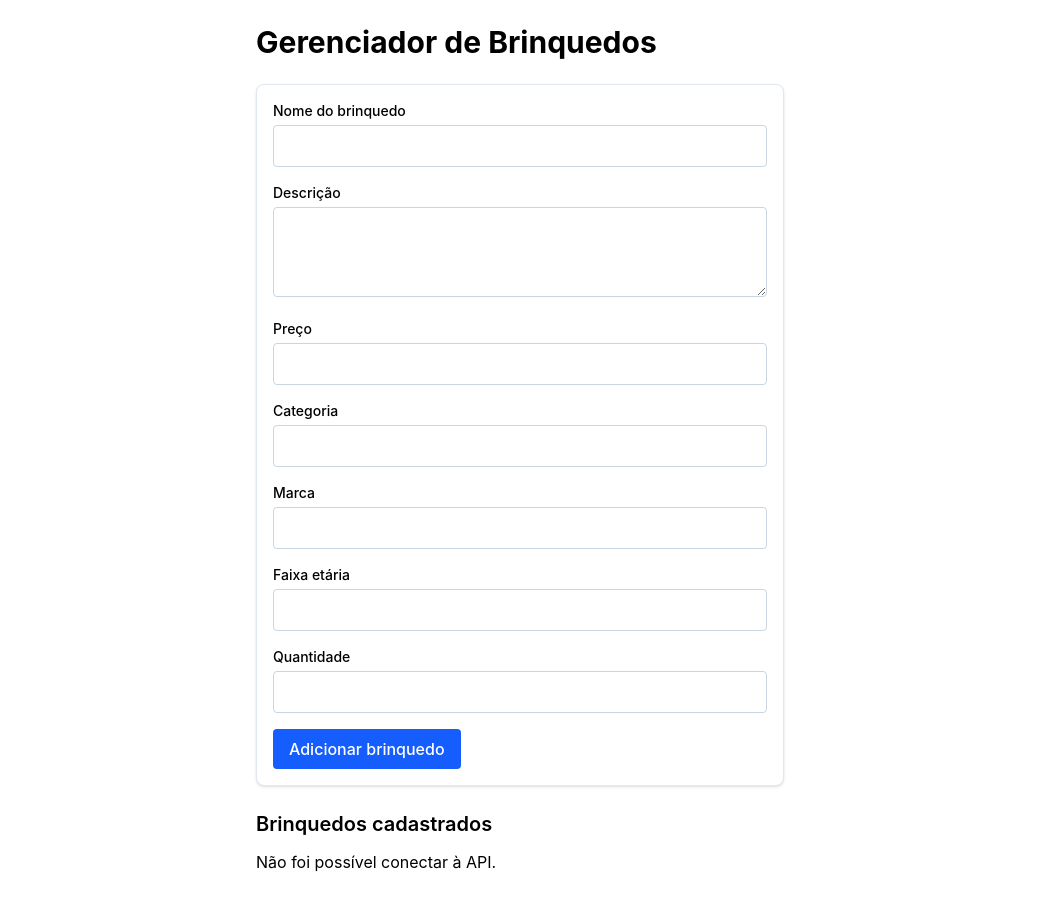
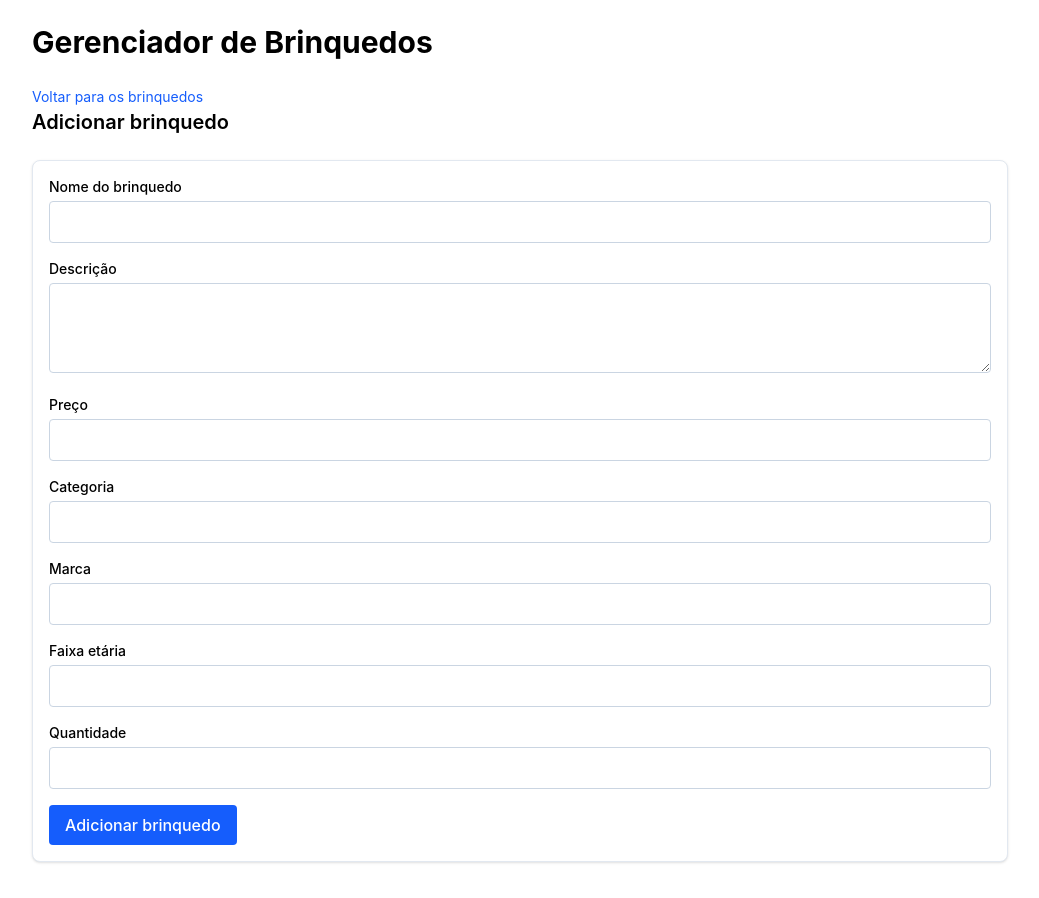
Before and after one commit to VLAfonso/C216-Lab, a React (Vite) app in the folder frontend/: page /brinquedos/novo in a window 1280 px wide. Shown: the whole page, without its empty margins (120-1159 px from the left). Built offline with nearby package versions, Linux system fonts and the light colour scheme; no server answers.

Commit message:
feat(frontend): separa listagem e cadastro em paginas

```diff
--- a/frontend/src/App.jsx
+++ b/frontend/src/App.jsx
@@ -1,42 +1,17 @@
-import { useEffect, useState } from "react";
-import { ToyForm } from "./components/ToyForm";
-import { ToyList } from "./components/ToyList";
-import { createToy, listToys } from "./services/toys";
+import { Navigate, Route, Routes } from "react-router-dom";
+import { ToyFormPage } from "./pages/ToyFormPage";
+import { ToyListPage } from "./pages/ToyListPage";
 
 export default function App() {
-  const [toys, setToys] = useState([]);
-  const [loading, setLoading] = useState(true);
-  const [loadError, setLoadError] = useState("");
-
-  useEffect(() => {
-    listToys()
-      .then(setToys)
-      .catch((error) => setLoadError(error.message))
-      .finally(() => setLoading(false));
-  }, []);
-
-  async function addToy(values) {
-    const created = await createToy(values);
-    setToys((current) => [...current, created]);
-  }
-
   return (
-    <main className="mx-auto min-h-screen max-w-xl space-y-6 p-4 sm:p-6">
+    <main className="mx-auto min-h-screen max-w-5xl space-y-6 p-4 sm:p-6">
       <h1 className="text-3xl font-bold">Gerenciador de Brinquedos</h1>
 
-      <ToyForm onAdd={addToy} />
-
-      <section aria-labelledby="toys-heading" className="space-y-3">
-        <h2 id="toys-heading" className="text-xl font-semibold">
-          Brinquedos cadastrados
-        </h2>
-
-        {loading && <p>Carregando brinquedos...</p>}
-
-        {loadError && <p role="alert">{loadError}</p>}
-
-        {!loading && !loadError && <ToyList toys={toys} />}
-      </section>
+      <Routes>
+        <Route path="/" element={<Navigate to="/brinquedos" replace />} />
+        <Route path="/brinquedos" element={<ToyListPage />} />
+        <Route path="/brinquedos/novo" element={<ToyFormPage />} />
+      </Routes>
     </main>
   );
 }
--- a/frontend/src/components/ToyForm.jsx
+++ b/frontend/src/components/ToyForm.jsx
@@ -1,14 +1,24 @@
 import { useState } from "react";
 import { validateToy } from "../validation";
 
-export function ToyForm({ onAdd }) {
-  const [name, setName] = useState("");
-  const [description, setDescription] = useState("");
-  const [price, setPrice] = useState("");
-  const [category, setCategory] = useState("");
-  const [brand, setBrand] = useState("");
-  const [ageRange, setAgeRange] = useState("");
-  const [quantity, setQuantity] = useState("");
+export function ToyForm({
+  initialValues = {},
+  onSubmit,
+  submitLabel = "Adicionar brinquedo",
+}) {
+  const [name, setName] = useState(initialValues.name ?? "");
+  const [description, setDescription] = useState(
+    initialValues.description ?? "",
+  );
+  const [price, setPrice] = useState(
+    initialValues.price != null ? String(initialValues.price) : "",
+  );
+  const [category, setCategory] = useState(initialValues.category ?? "");
+  const [brand, setBrand] = useState(initialValues.brand ?? "");
+  const [ageRange, setAgeRange] = useState(initialValues.age_range ?? "");
+  const [quantity, setQuantity] = useState(
+    initialValues.quantity != null ? String(initialValues.quantity) : "",
+  );
   const [errors, setErrors] = useState({});
   const [submitError, setSubmitError] = useState("");
   const [saving, setSaving] = useState(false);
@@ -34,15 +44,7 @@ export function ToyForm({ onAdd }) {
     setSubmitError("");
 
     try {
-      await onAdd(result.values);
-
-      setName("");
-      setDescription("");
-      setPrice("");
-      setCategory("");
-      setBrand("");
-      setAgeRange("");
-      setQuantity("");
+      await onSubmit(result.values);
     } catch (error) {
       setSubmitError(error.message);
     } finally {
@@ -221,7 +223,7 @@ export function ToyForm({ onAdd }) {
         disabled={saving}
         className="w-full rounded bg-blue-600 px-4 py-2 font-medium text-white hover:bg-blue-700 disabled:opacity-50 sm:w-auto"
       >
-        {saving ? "Salvando..." : "Adicionar brinquedo"}
+        {saving ? "Salvando..." : submitLabel}
       </button>
 
       {submitError && (
--- a/frontend/src/main.jsx
+++ b/frontend/src/main.jsx
@@ -1,10 +1,13 @@
 import { StrictMode } from "react";
 import { createRoot } from "react-dom/client";
+import { BrowserRouter } from "react-router-dom";
 import App from "./App";
 import "./index.css";
 
 createRoot(document.getElementById("root")).render(
   <StrictMode>
-    <App />
+    <BrowserRouter>
+      <App />
+    </BrowserRouter>
   </StrictMode>,
 );
--- /dev/null
+++ b/frontend/src/pages/ToyFormPage.jsx
@@ -0,0 +1,29 @@
+import { Link, useNavigate } from "react-router-dom";
+import { ToyForm } from "../components/ToyForm";
+import { createToy } from "../services/toys";
+
+export function ToyFormPage() {
+  const navigate = useNavigate();
+
+  async function handleSubmit(values) {
+    await createToy(values);
+    navigate("/brinquedos");
+  }
+
+  return (
+    <section className="space-y-6">
+      <div className="space-y-2">
+        <Link
+          to="/brinquedos"
+          className="text-sm text-blue-600 hover:underline"
+        >
+          Voltar para os brinquedos
+        </Link>
+
+        <h2 className="text-xl font-semibold">Adicionar brinquedo</h2>
+      </div>
+
+      <ToyForm onSubmit={handleSubmit} />
+    </section>
+  );
+}
--- /dev/null
+++ b/frontend/src/pages/ToyListPage.jsx
@@ -0,0 +1,38 @@
+import { useEffect, useState } from "react";
+import { Link } from "react-router-dom";
+import { ToyList } from "../components/ToyList";
+import { listToys } from "../services/toys";
+
+export function ToyListPage() {
+  const [toys, setToys] = useState([]);
+  const [loading, setLoading] = useState(true);
+  const [loadError, setLoadError] = useState("");
+
+  useEffect(() => {
+    listToys()
+      .then(setToys)
+      .catch((error) => setLoadError(error.message))
+      .finally(() => setLoading(false));
+  }, []);
+
+  return (
+    <section className="space-y-6">
+      <div className="flex flex-wrap items-center justify-between gap-3">
+        <h2 className="text-xl font-semibold">Brinquedos cadastrados</h2>
+
+        <Link
+          to="/brinquedos/novo"
+          className="rounded bg-blue-600 px-4 py-2 font-medium text-white hover:bg-blue-700"
+        >
+          Adicionar brinquedo
+        </Link>
+      </div>
+
+      {loading && <p>Carregando brinquedos...</p>}
+
+      {loadError && <p role="alert">{loadError}</p>}
+
+      {!loading && !loadError && <ToyList toys={toys} />}
+    </section>
+  );
+}
```
Also changed, not shown: 1 other file (tests, documents, lock files or other folders).
